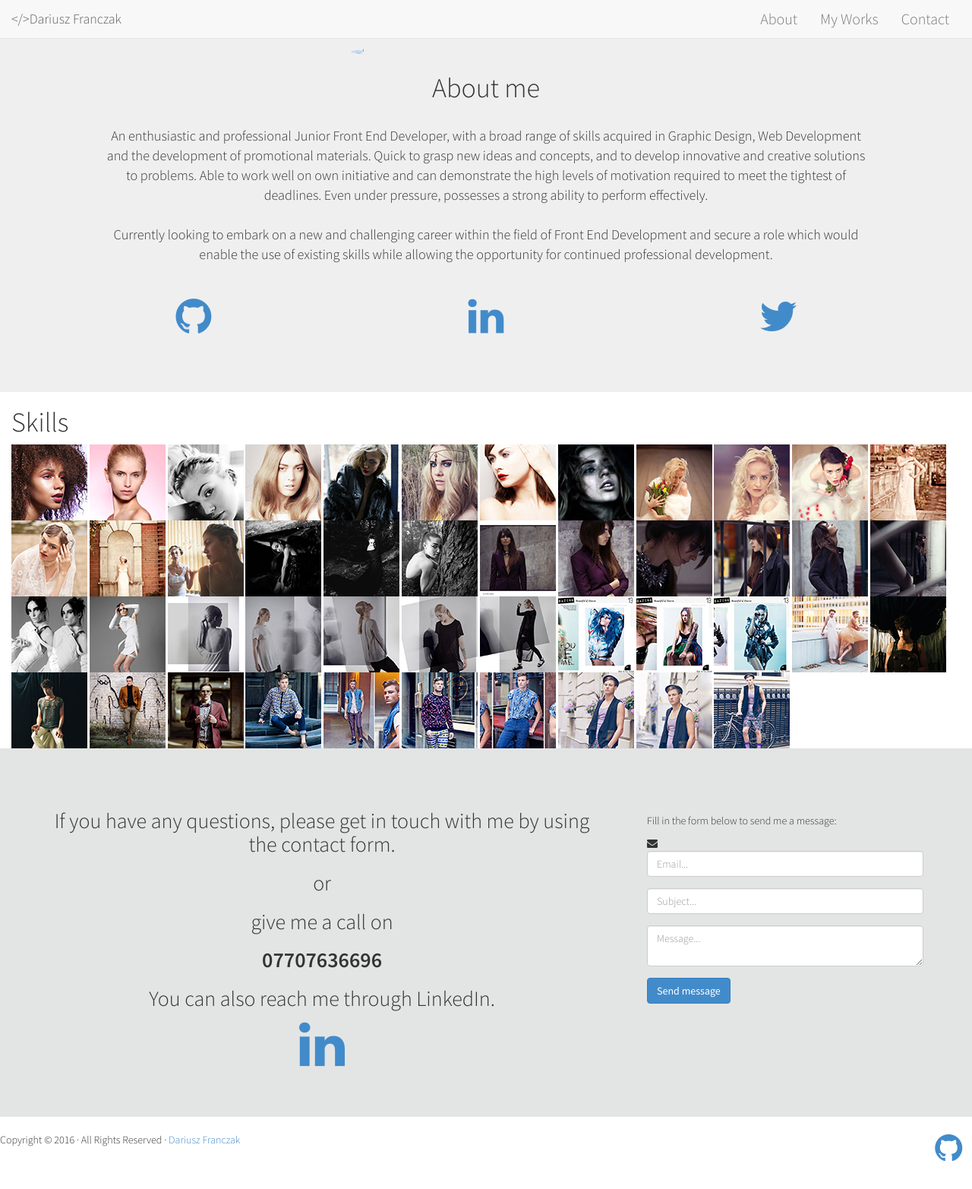
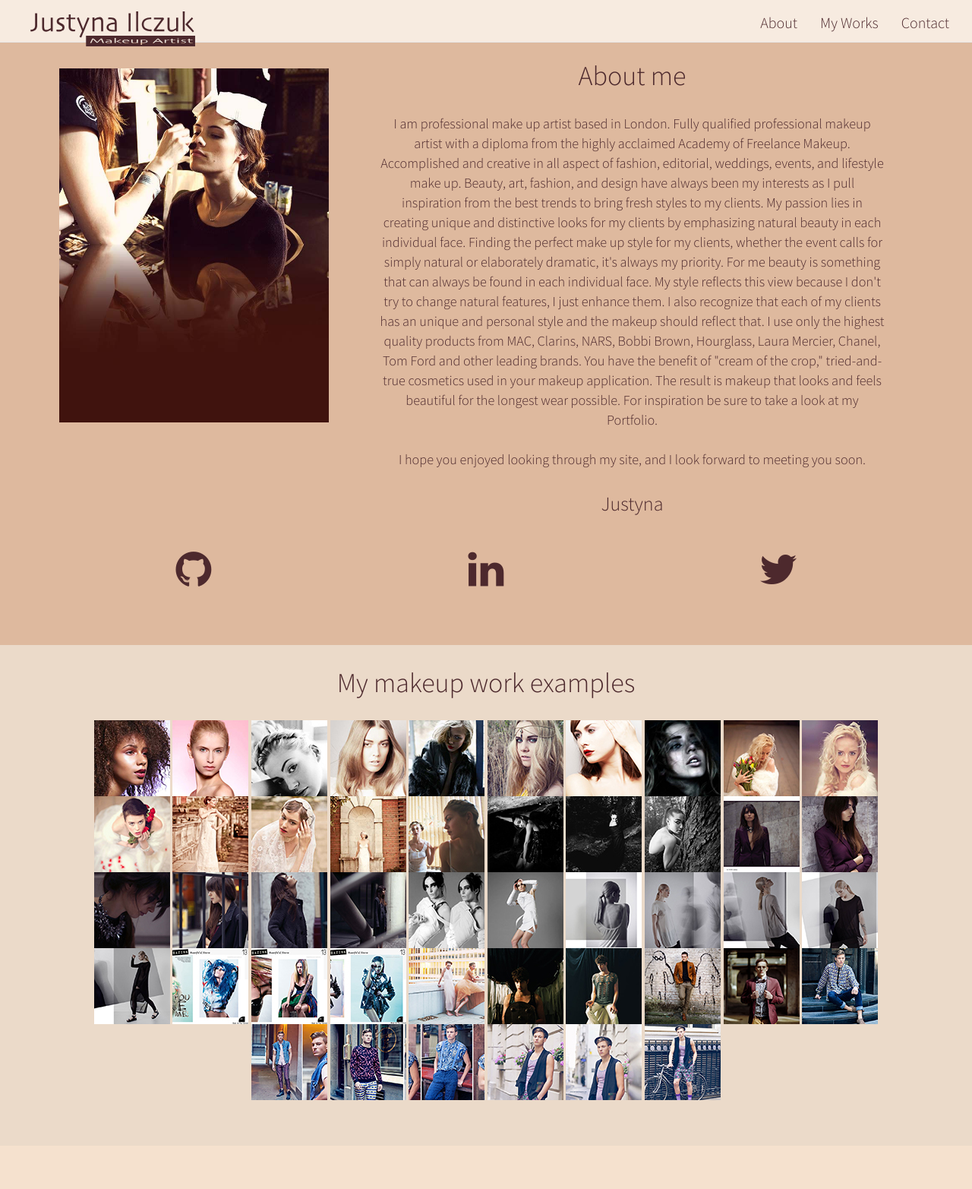
Before and after one commit to dariusz75/justyna-makeup, a plain HTML site: page index.html in a window 1280 px wide. Shown: the top 1565 px of the page at 76% size. Before the commit the page ends 1532 px from the top, so only its background shows below. Drawn offline with Linux system fonts and the light colour scheme.

Commit message:
css styles added

```diff
--- a/css/my-styles.scss
+++ b/css/my-styles.scss
@@ -1,5 +1,12 @@
-$brighter-background: #EFEFEF;
-$darker-background: #E3E5E4;
+$dark-brown: #4d292d;
+$medium-brown: #ebdac9;
+$bright-brown: #deb99e;
+$brighter-brown: #f5e1ce;
+$brightest-brown: #f5e1ce;
+
+
+
+
 
 $main-text-size: 1.3em;
 
@@ -11,6 +18,7 @@ $main-padding: 60px 5%;
 *{
   font-family: 'Source Sans Pro', sans-serif;
   font-weight: 300;
+  color: $dark-brown;
 }
 
  h1, h2, h3, h4, h5 {
@@ -18,11 +26,26 @@ $main-padding: 60px 5%;
  }
 
 /* --######### NAVIGATION SECTION #####################################################-- */
-.nav{
+
+
+.navbar{
+	background-color: #f7ebe0;
 	font-size: 2rem;
 }
 
+a.navbar-brand img{
+	width: 70%;
+	height: auto;
+	margin: 0 0 20px 25px;
 
+}
+
+ul{
+	padding: 5px 0 0 0;
+}
+ ul.nav.navbar-nav li a{
+	color: $dark-brown;
+}
 /* --######### TOP PICTURE SECTION #####################################################-- */
 .top-pict-col{
 	background-color: #CCFFE5;
@@ -41,13 +64,17 @@ $main-padding: 60px 5%;
 
 
 #about-me{
-	background-color: $brighter-background;
+	background-color: $bright-brown;
 	font-size: $main-text-size;
 	text-align: center;
 	padding: $main-padding;
 }
 
-.my_photo{
+.justyna{
+	font-size: ($main-text-size *1.1);
+}
+
+.my-photo{
   padding-top: 3rem;
   margin-left: auto;
   margin-right: auto;
@@ -68,58 +95,28 @@ $main-padding: 60px 5%;
 
 
 
-/* --######### SKILLS SECTION #####################################################-- */
-#skills{
-	background-color: $darker-background;
+/* --######### MY WORKS SECTION #####################################################-- */
+#my-works{
+	background-color: $medium-brown;
 	font-size: $main-text-size;
 	text-align: center;
 	padding: $main-padding;
 }
 
-#skills img{
-	width: 60%;
-	margin: 30px auto 30px auto;
+
+h1.my-works-h1 {
+	margin: -30px 0 30px 0;
 }
 
-#skills h1{
-	margin: 0;
-}
 
-#skills p{
-	padding: 20px 5% 20px 5%;
-}
-/* --######### EXPERIENCE SECTION #####################################################-- */
 
-#experience{
-	background-color: $brighter-background;
-	font-size: $main-text-size;
-	text-align: center;
-	padding: $main-padding;
-}
-
-#experience h1{
-	margin: 0;
-}
-
-#experience p{
-	padding: 20px 2% 20px 2%;
-}
-/* --######### PORTFOLIO SECTION #####################################################-- */
-
-#portfolio{
-	padding: $main-padding;
-}
-
-#portfolio h1{
-	text-align: center;
-	margin: 0 0 60px 0;
-}
 
 /* --######### CONTACT SECTION #####################################################-- */
 
 #contact{
 	padding: $main-padding;
-	background-color: $darker-background;
+	background-color: $brighter-brown;
+	padding-bottom: 100px;
 }
 
 .contact-content{
@@ -135,6 +132,15 @@ $main-padding: 60px 5%;
 	margin-top: 25px;
 }
 
+.submit {
+	background-color: $dark-brown;
+	border: 0;
+}
+
+.submit:hover {
+	background-color: $bright-brown;
+}
+
 /* --######### FOOTER #####################################################-- */
 
 footer{
@@ -143,14 +149,9 @@ footer{
 
 .footer-left{
 	display: inline-block;
+	margin-left: 10px;
 }
 
-.footer-right{
-	float: right;
-	display: table;
+span {
+	color: $dark-brown;
 }
-
-.footer-right a{
-	float: right;
-	top: -10;
-}
--- a/index.html
+++ b/index.html
@@ -4,7 +4,7 @@
   <meta http-equiv="X-UA-Compatible" content="IE=edge">
   <meta name="viewport" content="width=device-width, initial-scale=1">
 
-  <title>Dariusz Franczak</title>
+  <title>Justyna Ilczuk</title>
 
   <link href='https://fonts.googleapis.com/css?family=Source+Sans+Pro:400,300,600,200' rel='stylesheet' type='text/css'>
   <link rel="stylesheet" href="https://maxcdn.bootstrapcdn.com/font-awesome/4.5.0/css/font-awesome.min.css">
@@ -31,13 +31,13 @@
            <span class="icon-bar"></span>
            <span class="icon-bar"></span>
           </button>
-          <a class="navbar-brand" href="#" class="scroll-link " data-id="#"></>&lt;/&gt;Dariusz Franczak</a>
+          <a class="navbar-brand img-responsive" href="#" class="scroll-link " data-id="#" ><img src="img/logo.svg" ></a>
         </div>
 
         <div class="collapse navbar-collapse navbar-right" id="mynavbar-content">
           <ul class="nav navbar-nav ">
-            <li ><a data-toggle="collapse" data-target=".navbar-collapse" data-id="about-me" href="#about-me" class="scroll-link " >About</a></li>
-            <li><a data-toggle="collapse" data-target=".navbar-collapse" data-id="skills" href="#works" class="scroll-link" >My Works</a></li>
+            <li><a data-toggle="collapse" data-target=".navbar-collapse" data-id="about-me" href="#about-me" class="scroll-link" >About</a></li>
+            <li><a data-toggle="collapse" data-target=".navbar-collapse" data-id="my-works" href="#my-works" class="scroll-link" >My Works</a></li>
             <li><a data-toggle="collapse" data-target=".navbar-collapse" data-id="contact" href="#contact" class="scroll-link" >Contact</a></li>
           </ul>
         </div>
@@ -49,26 +49,26 @@
     <!-- ABOUT ME SECTION -->
     <div class="row" id="about-me">
 
-      <div class="col-xs-4 col-sm-4 col-md-4">
-      </div>
-      <div class="col-xs-4 col-sm-4 col-md-4 about-me-col">
-          <img src="img/prof-pict.png" class="img-responsive img-circle">
-      </div>
-      <div class="col-xs-4 col-sm-4 col-md-4">
+      <div class="col-xs-12 col-sm-4 col-md-4">
+          <img src="img/justynaatwork.jpg" class="img-responsive my-photo">
       </div>
 
-      <div class="col-xs-12 col-sm-12 col-md-12 about-me-col">
+
+      <div class="col-xs-12 col-sm-8 col-md-8 about-me-col">
         <h1>About me</h1>
         <p>
-          An enthusiastic and professional Junior Front End Developer, with a broad range of skills acquired
-          in Graphic Design, Web Development and the development of promotional materials. Quick to
-          grasp new ideas and concepts, and to develop innovative and creative solutions to problems.
-          Able to work well on own initiative and can demonstrate the high levels of motivation
-          required to meet the tightest of deadlines. Even under pressure, possesses a strong ability to perform effectively.
-         <br><br>
-          Currently looking to embark on a new and challenging career within the field of Front End Development
-          and secure a role which would enable the use of existing skills while allowing the opportunity for continued professional development.
-          </p>
+          I am professional make up artist based in London. Fully qualified professional makeup artist with a diploma from the highly acclaimed Academy of Freelance Makeup. Accomplished and creative in all aspect of fashion, editorial, weddings, events, and lifestyle make up.
+          Beauty, art, fashion, and design have always been my interests as I pull inspiration from the best trends to bring fresh styles to my clients.
+          My passion lies in creating unique and distinctive looks for my clients by emphasizing natural beauty in each individual face. Finding the perfect make up style for my clients, whether the event calls for simply natural or elaborately dramatic, it's always my priority. For me beauty is something that can always be found in each individual face. My style reflects this view because I don't try to change natural features, I just enhance them. I also recognize that each of my clients has an unique and personal style and the makeup should reflect that.
+          I use only the highest quality products from MAC, Clarins, NARS, Bobbi Brown, Hourglass, Laura Mercier, Chanel, Tom Ford and other leading brands. You have the benefit of "cream of the crop," tried-and-true cosmetics used in your makeup application. The result is makeup that looks and feels beautiful for the longest wear possible.
+          For inspiration be sure to take a look at my Portfolio.
+           <br />
+           <br />
+          I hope you enjoyed looking through my site, and I look forward to meeting you soon.
+           <br />
+           <br />
+          <span class="justyna">Justyna</span>
+        </p>
       </div>
       <div class="col-xs-4 col-sm-4 col-md-4">
         <div class="social-icons">
@@ -90,10 +90,12 @@
 
     </div>
 
-    <!-- SKILLS SECTION -->
-    <section class="row" id="works">
+    <!-- MY WORKS SECTION -->
+    <div class="row" id="my-works">
+
       <div class="col-xs-12 col-sm-12 col-md-12">
-        <h1>Skills</h1>
+        <h1 class="my-works-h1">My makeup work examples</h1>
+
         <div id="blueimp-gallery" class="blueimp-gallery blueimp-gallery-controls">
           <div class="slides"></div>
             <h3 class="title"></h3>
@@ -246,7 +248,7 @@
           </div>
         </div>
       </div>
-    </section>
+    </div>
 
 
 
@@ -254,7 +256,7 @@
 
   <div class="row" id="contact" >
 
-  <div class="col-sm-7 col-md-8">
+  <div class="col-xs-12 col-sm-7 col-md-8">
     <div class="contact-content">
       <h2 class="first-line">If you have any questions, please get in touch with me by using the contact form. </h2>
       <h2>or </h2>
@@ -268,7 +270,7 @@
     </div>
   </div>
 
-    <div class="col-sm-5 col-md-4 form-box">
+    <div class="col-xs-12 col-sm-5 col-md-4 form-box">
       <div class="form-top">
         <div class="form-top-left">
             <p>Fill in the form below to send me a message:</p>
@@ -291,7 +293,7 @@
             <label class="sr-only" for="contact-message">Message</label>
             <textarea name="message" placeholder="Message..." class="contact-message form-control" id="contact-message"></textarea>
           </div>
-          <button type="submit" class="btn btn-primary">Send message</button>
+          <button type="submit" class="btn btn-primary submit">Send message</button>
       </form>
     </div>
     </div>
@@ -299,11 +301,8 @@
 
   <!-- FOOTER -->
   <footer class="row">
-    <div class="col-md-10 footer-left">
-      <p>Copyright &copy; 2016 &middot; All Rights Reserved &middot; <a href="#" >Dariusz Franczak</a></p>
-    </div>
-    <div class="col-md-2 footer-right">
-      <a href="https://github.com/dariusz75" target="_blank" ><i class="fa fa-github fa-3x"></i></a>
+    <div class="col-xs-12 col-sm-12 col-md-12 footer-left">
+      <p>Copyright &copy; 2014 &middot; All Rights Reserved &middot; <a href="#" ><span>Justyna Ilczuk</span></a></p>
     </div>
   </footer>
 
```
Also changed, not shown: css/my-styles.css, img/logo.png, img/logo.svg (added), img/optimised.svg (added), 2 other files.
